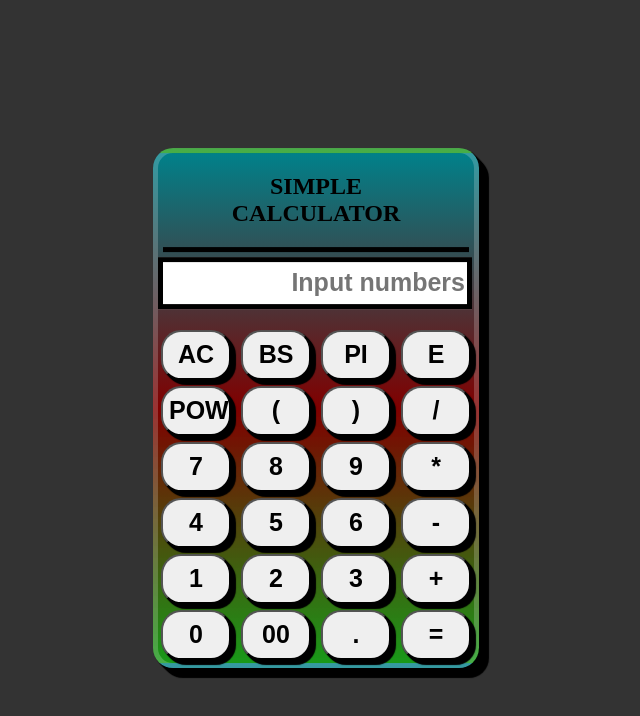
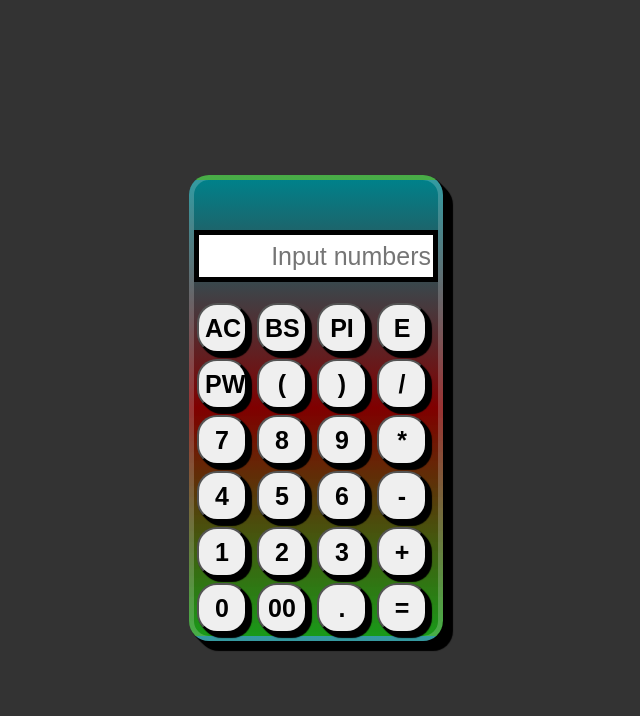
Before and after one commit to GrzesieK90/Simple-Calculator, a plain HTML site: page index.html in a window 1280 px wide. Shown: the whole page, without its empty margins (332-972 px from the left). Drawn offline with Linux system fonts and the light colour scheme.

Commit message:
new features

```diff
--- a/index.html
+++ b/index.html
@@ -9,13 +9,12 @@
 </head>
 <body>
     <div class="container">
-        <div id="title"><h2>SIMPLE<br>CALCULATOR</h2></div>
         <input type="text" id="input" placeholder="Input numbers"><br><br>
         <button value="AC"class="button" id="clear" onclick="clearScreen()">AC</button>
         <button value="BS" class="button" id="bsp" onclick="backspace()">BS</button>
-        <button value="PI" class="button" onClick="display(3.141592653589793)"">PI</button>
+        <button value="PI" class="button" onClick="display(3.141592653589793)">PI</button>
         <button value="E" class="operator" onClick="display('2.718281828459045')">E</button><br>
-        <button value="**" class="operator" onClick="display('**')">POW</button>
+        <button value="**" class="operator" onClick="display('**')">PW</button>
         <button value="(" class="button" onClick="display('(')">(</button>
         <button value=")" class="button" onClick="display(')')">)</button>
         <button value="/" class="operator" onClick="display('/')">/</button><br>
--- a/style.css
+++ b/style.css
@@ -28,23 +28,23 @@ h2 {
 }
 
 #input{
+    margin-top: 50px;
     border: 5px solid black;
     height: 40px;
-    width: 300px;
+    width: 230px;
     font-size: 25px;
-    font-weight: 800;
+    font-weight: 500;
     text-align: right;
 }
 
 #title {
     margin: 5px;
     border-bottom: 5px solid black;
-    padding: 0px;
 }
 
 button {
     height: 50px;
-    width: 70px;
+    width: 50px;
     margin: 3px;
     font-size: 25px;
     font-weight: 700;
```
